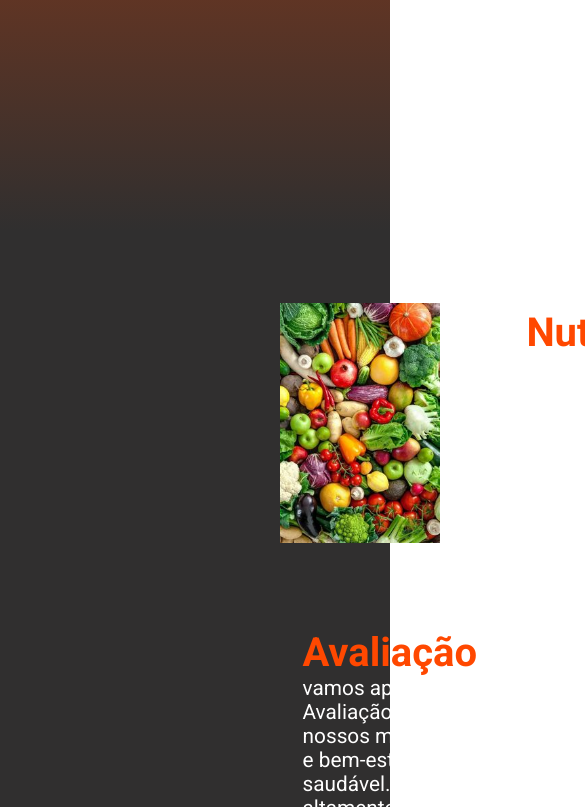
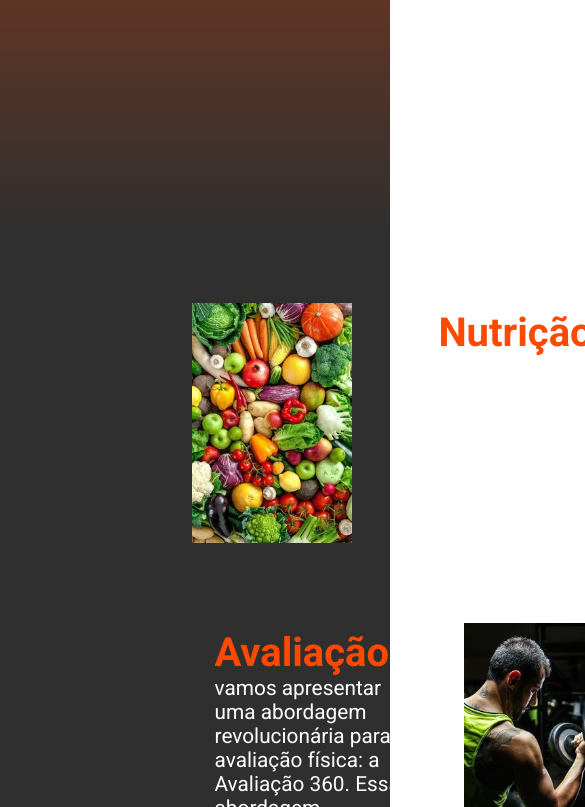
Before and after one commit to matheus-sousa1/GYM, a React (Create React App) app: page / in a window 390 px wide. Shown: the part 2512-3319 px from the top of the page, 585 px wide, since content can reach past the window. Built offline with nearby package versions, Linux system fonts and the light colour scheme.

Commit message:
Update main.css

```diff
--- a/src/components/content/main.css
+++ b/src/components/content/main.css
@@ -333,4 +333,7 @@ footer {
   height: 12rem;
   font-size: 0.5rem;
  }
+  .service {
+  width: 27rem;
 }
+}
```
